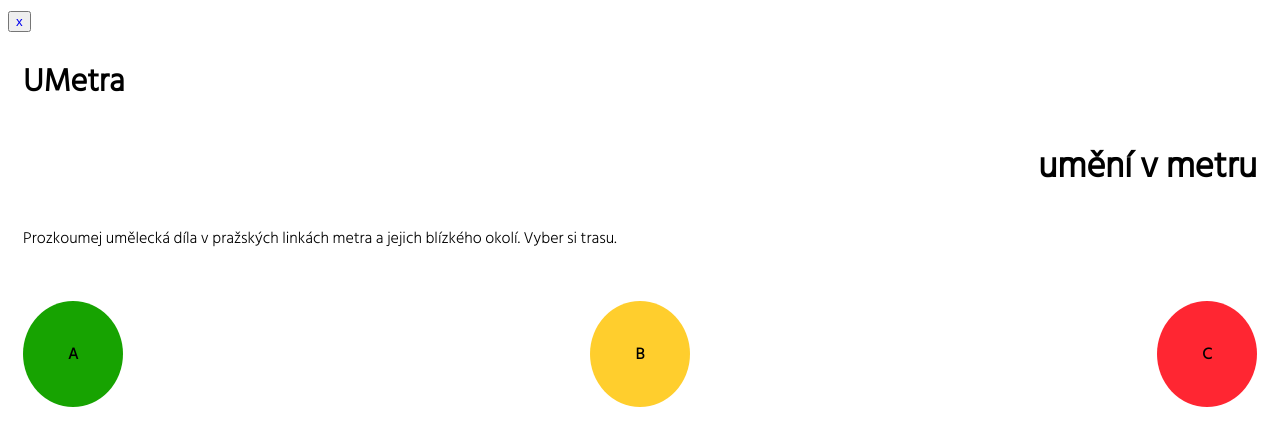
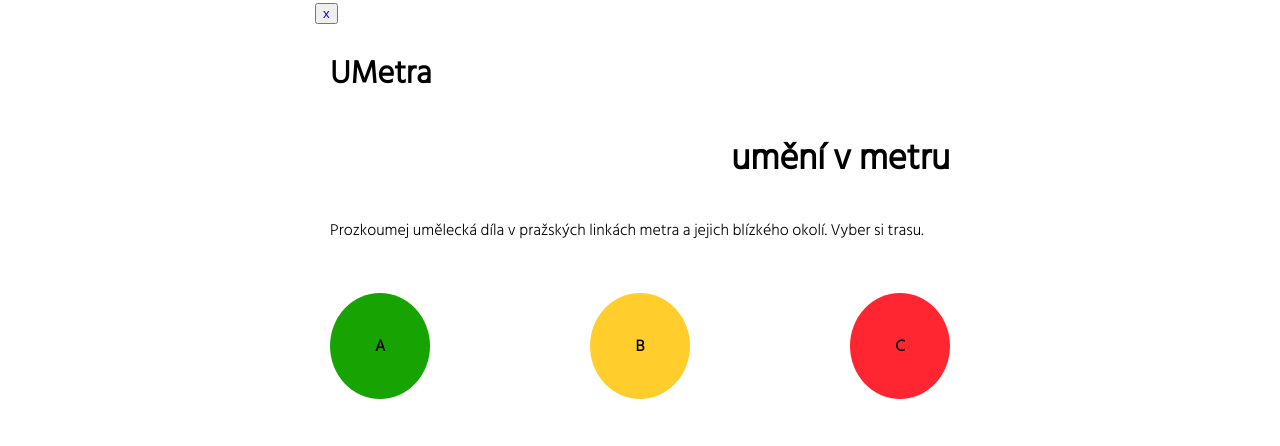
Before and after one commit to hrafil/UMetra_next.js, a Next.js app: page / in a window 1280 px wide. Shown: the top 446 px of the page. Built offline with nearby package versions, Linux system fonts and the light colour scheme.

Commit message:
uprava stylu

```diff
--- a/styles/globals.css
+++ b/styles/globals.css
@@ -196,3 +196,10 @@ h2 {
   top: 80px;
   left: -400px;
 }
+
+@media (min-width: 768px) {
+  body {
+    max-width: 650px;
+    margin: 0 auto;
+  }
+}
```
